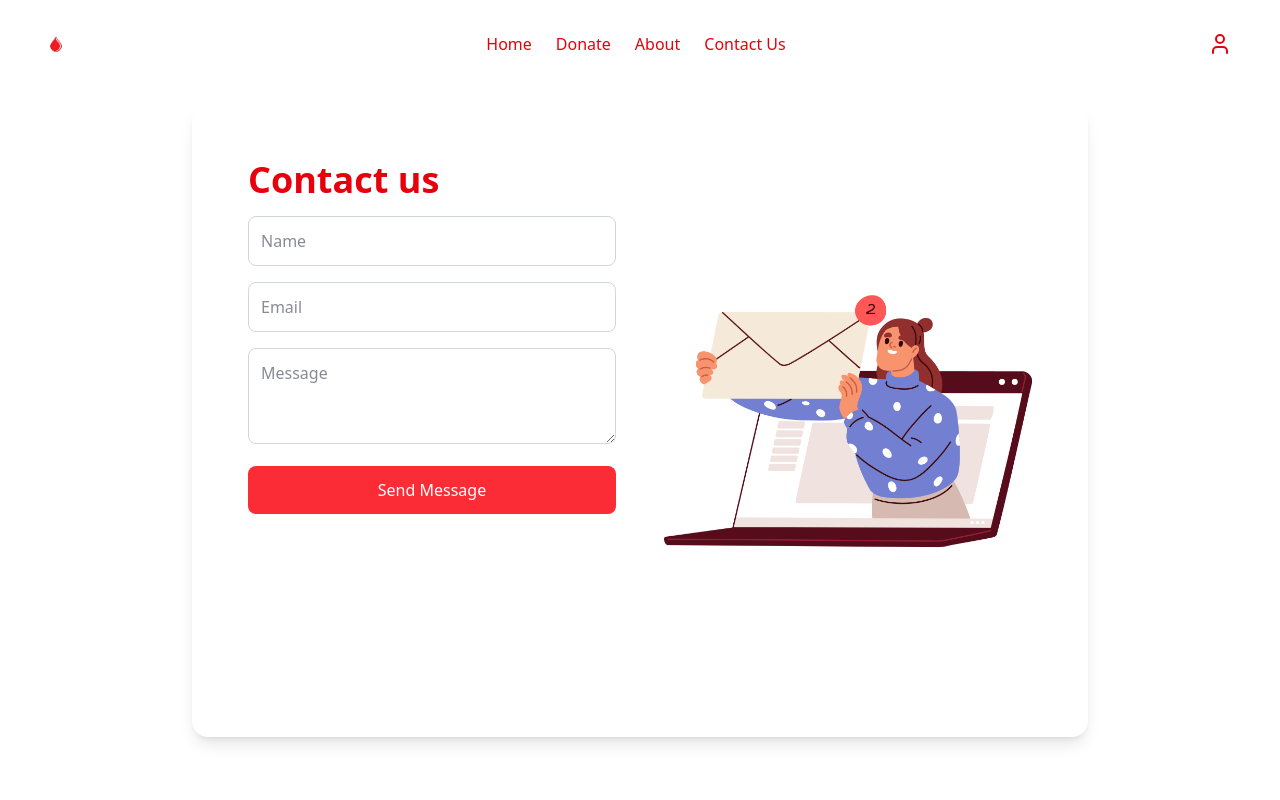
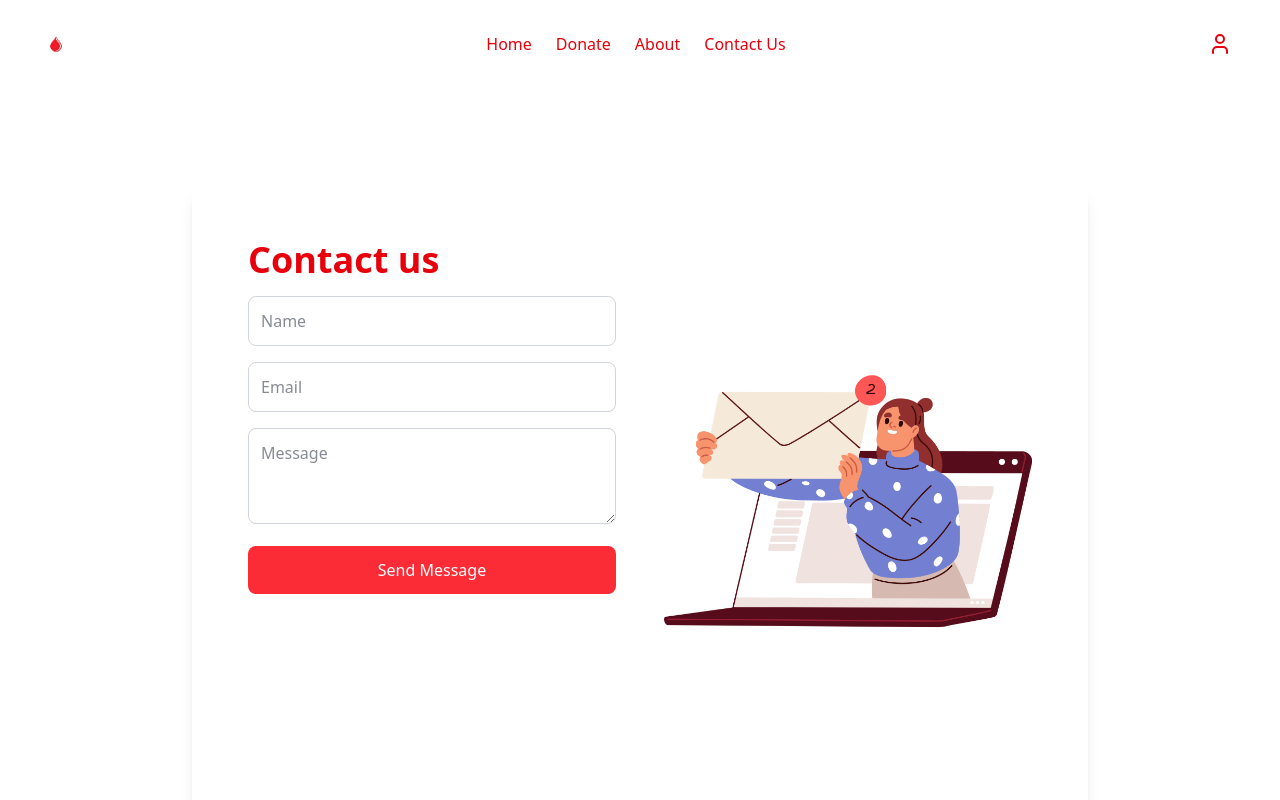
Before and after one commit to q-allen/blood-donation, a Next.js app: page /Contact in a window 1280 px wide. Shown: the top 800 px of the page. Built offline with nearby package versions, Linux system fonts and the light colour scheme; no server answers.

Commit message:
Changes in UI

```diff
--- a/src/app/Contact/page.tsx
+++ b/src/app/Contact/page.tsx
@@ -26,7 +26,7 @@ const ContactUs = () => {
             initial={{ scale: 0.9, opacity: 0 }}
             animate={{ scale: 1, opacity: 1 }}
             transition={{ duration: 0.6, ease: "easeOut" }}
-            className="bg-white p-4 sm:p-6 mb-20 md:p-8 rounded-2xl shadow-lg w-full max-w-4xl flex flex-col md:flex-row"
+            className="bg-white p-4 sm:p-6 mt-20 mb-20 md:p-8 rounded-2xl shadow-lg w-full max-w-4xl flex flex-col md:flex-row"
           >
             <motion.div
               initial={{ x: -50, opacity: 0 }}
```
